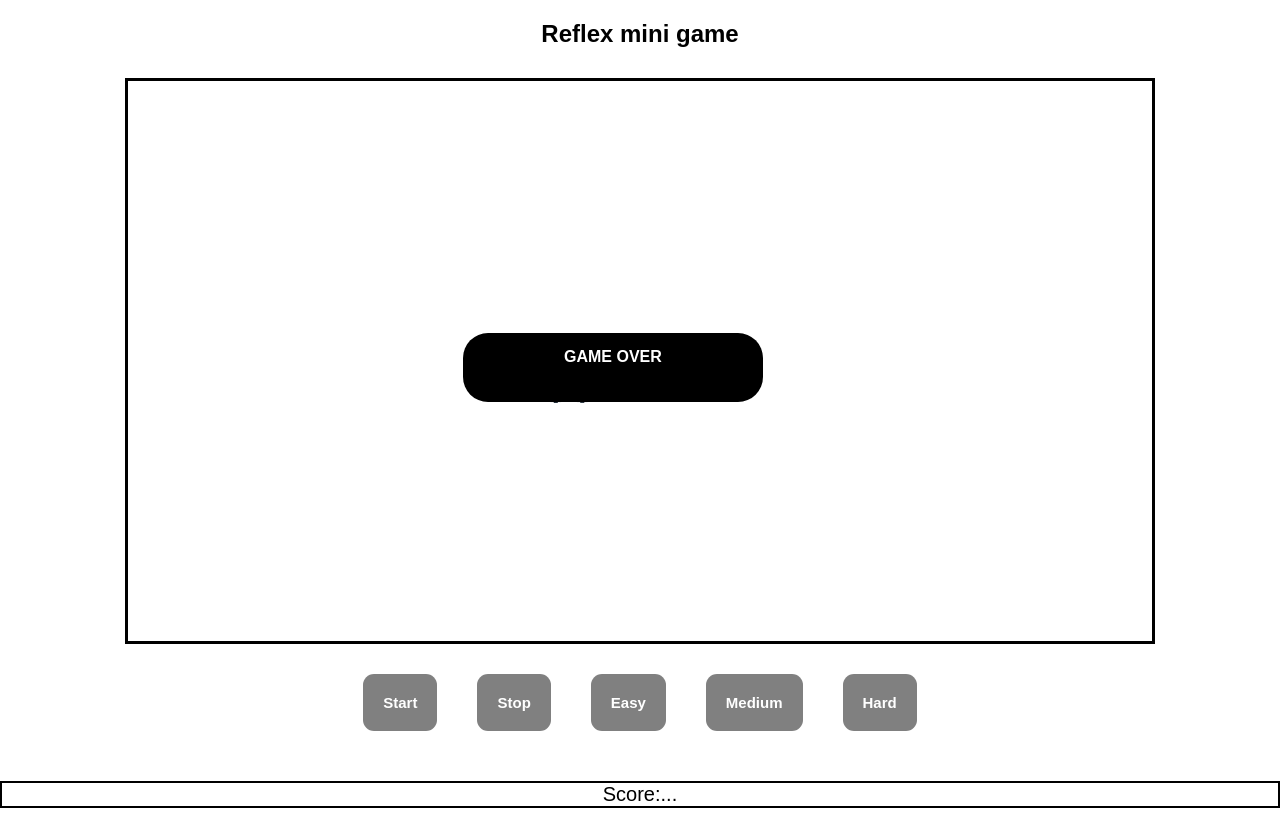
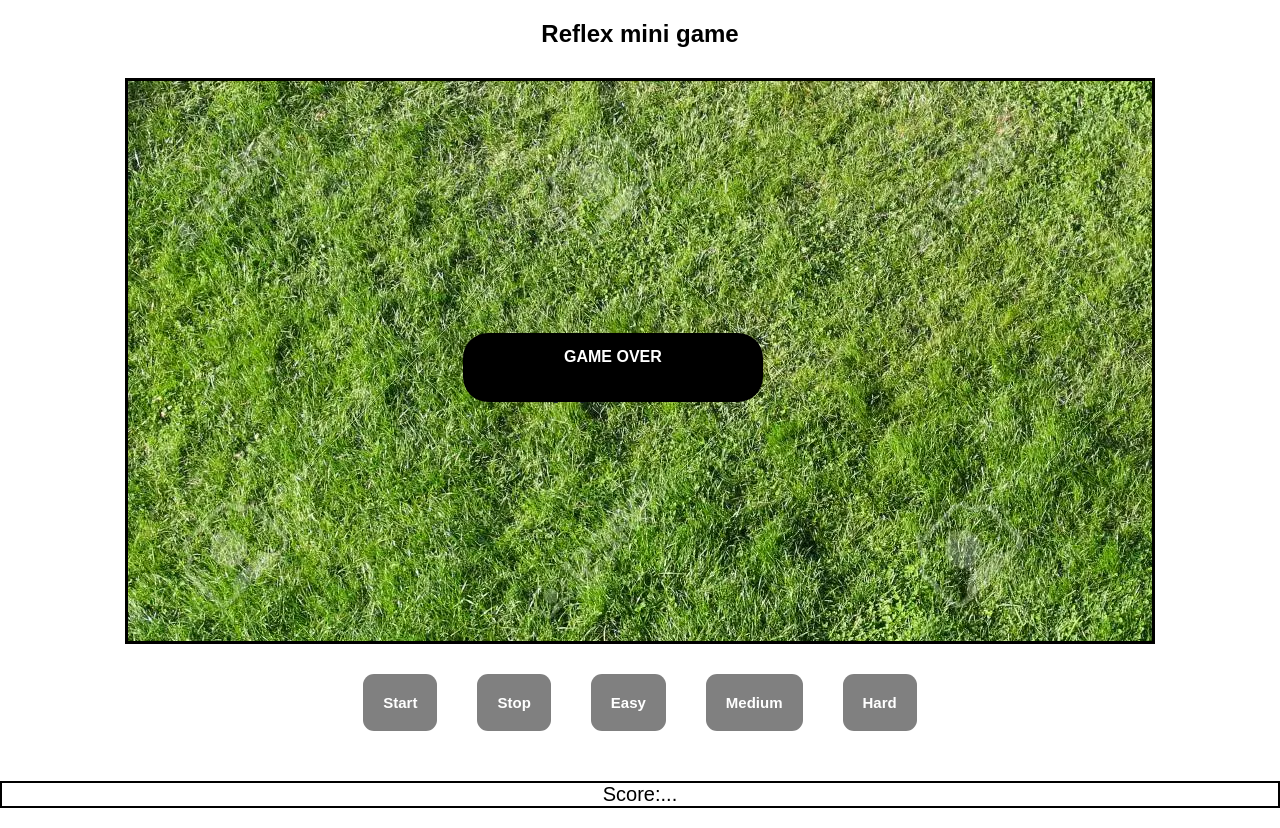
Before and after one commit to Csabuel/reflexGame, a plain HTML site: page index.html in a window 1280 px wide. Drawn offline with Linux system fonts and the light colour scheme; the site is published under a folder, as on GitHub Pages, so addresses that start at the root find nothing.

Commit message:
Update stlye.css

```diff
--- a/stlye.css
+++ b/stlye.css
@@ -15,12 +15,12 @@ h2{
     height: 70vh;
     border: 3px solid black;
     position: relative;
-    background-image: url(/12.webp)
+    background-image: url(12.webp)
 }
 
 .target{
     font-size: 0px;
-    background-image: url(/23.png);
+    background-image: url(23.png);
     width: 60px;
     height: 60px;
     border-radius: 25px;
```
